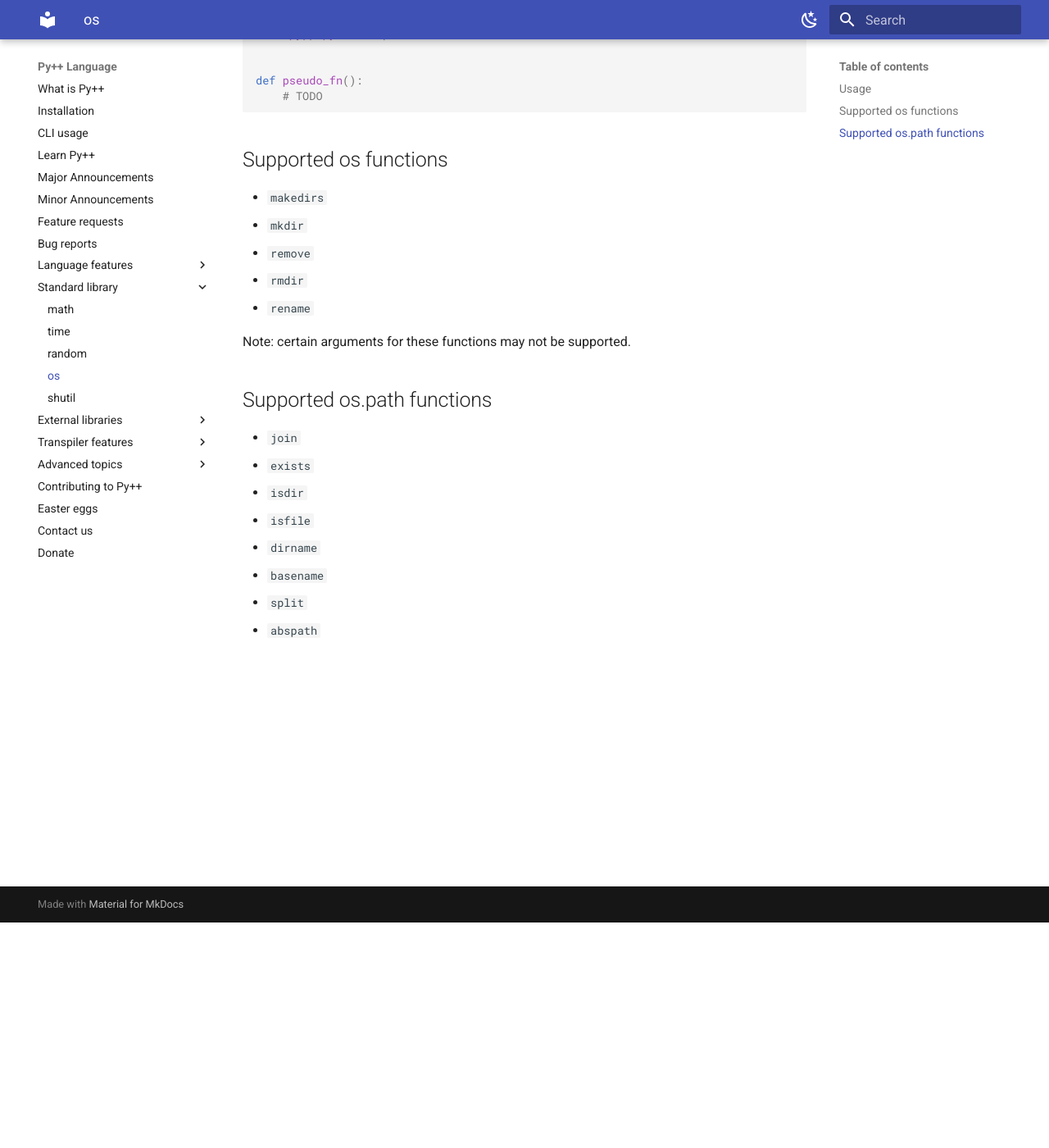
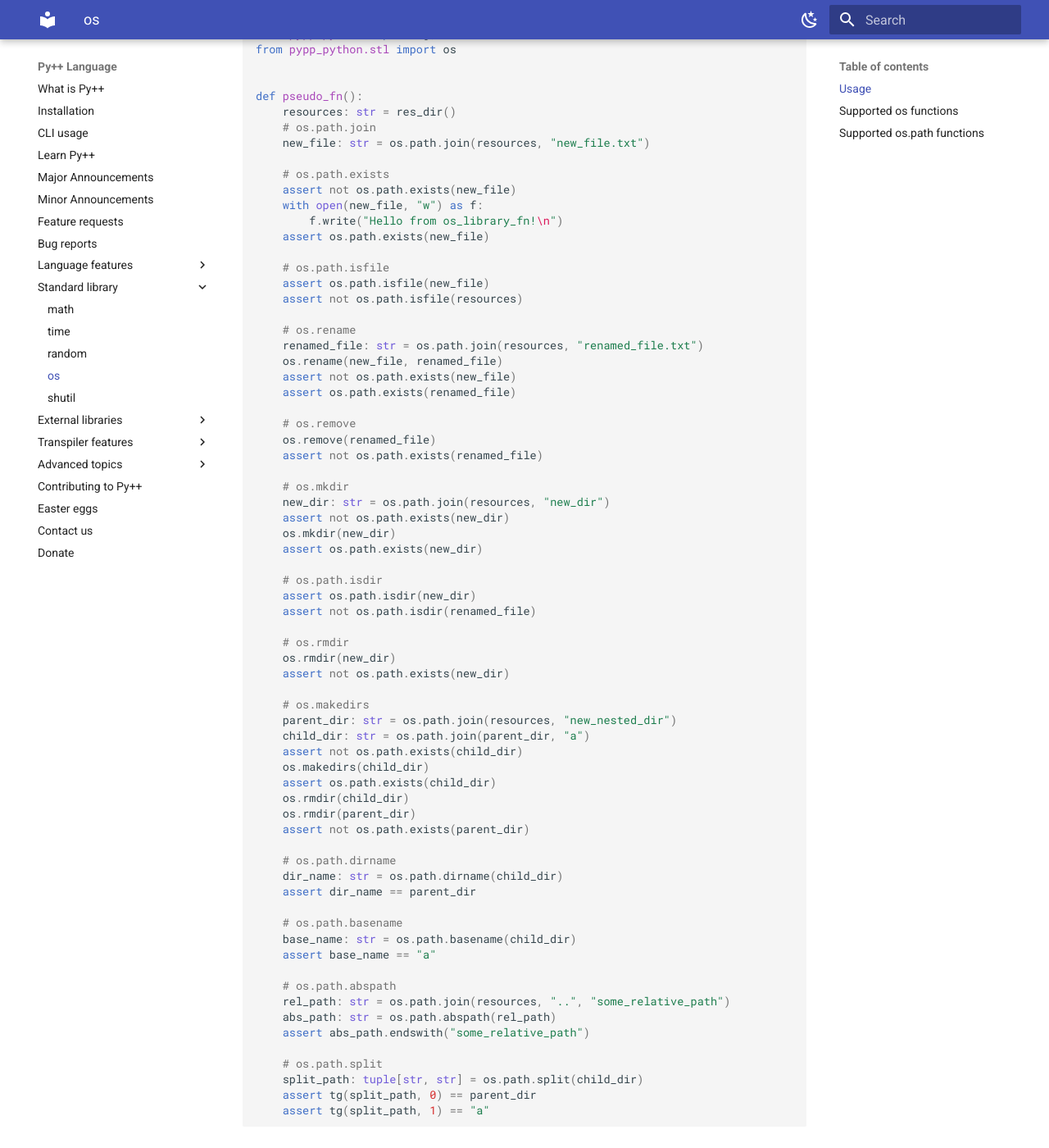
Before and after one commit to curtispuetz/pypp-docs, an MkDocs documentation site: the page built from docs/stl/os.md, in a window 1280 px wide and 1400 px high, scrolled down 275 px. Shown: the whole window at 82% size. Built offline with MkDocs 1.6.1 and Material for MkDocs 9.7.7, drawn with Linux system fonts in a browser that asks for light colours.

Commit message:
work on stl pages

````diff
--- a/docs/stl/os.md
+++ b/docs/stl/os.md
@@ -5,11 +5,77 @@ Like Python's os standard library. Limited at the moment.
 ## Usage
 
 ```python
-from pypp_python import os
+from pypp_python import tg, res_dir
+from pypp_python.stl import os
 
 
 def pseudo_fn():
-    # TODO
+    resources: str = res_dir()
+    # os.path.join
+    new_file: str = os.path.join(resources, "new_file.txt")
+
+    # os.path.exists
+    assert not os.path.exists(new_file)
+    with open(new_file, "w") as f:
+        f.write("Hello from os_library_fn!\n")
+    assert os.path.exists(new_file)
+
+    # os.path.isfile
+    assert os.path.isfile(new_file)
+    assert not os.path.isfile(resources)
+
+    # os.rename
+    renamed_file: str = os.path.join(resources, "renamed_file.txt")
+    os.rename(new_file, renamed_file)
+    assert not os.path.exists(new_file)
+    assert os.path.exists(renamed_file)
+
+    # os.remove
+    os.remove(renamed_file)
+    assert not os.path.exists(renamed_file)
+
+    # os.mkdir
+    new_dir: str = os.path.join(resources, "new_dir")
+    assert not os.path.exists(new_dir)
+    os.mkdir(new_dir)
+    assert os.path.exists(new_dir)
+
+    # os.path.isdir
+    assert os.path.isdir(new_dir)
+    assert not os.path.isdir(renamed_file)
+
+    # os.rmdir
+    os.rmdir(new_dir)
+    assert not os.path.exists(new_dir)
+
+    # os.makedirs
+    parent_dir: str = os.path.join(resources, "new_nested_dir")
+    child_dir: str = os.path.join(parent_dir, "a")
+    assert not os.path.exists(child_dir)
+    os.makedirs(child_dir)
+    assert os.path.exists(child_dir)
+    os.rmdir(child_dir)
+    os.rmdir(parent_dir)
+    assert not os.path.exists(parent_dir)
+
+    # os.path.dirname
+    dir_name: str = os.path.dirname(child_dir)
+    assert dir_name == parent_dir
+
+    # os.path.basename
+    base_name: str = os.path.basename(child_dir)
+    assert base_name == "a"
+
+    # os.path.abspath
+    rel_path: str = os.path.join(resources, "..", "some_relative_path")
+    abs_path: str = os.path.abspath(rel_path)
+    assert abs_path.endswith("some_relative_path")
+
+    # os.path.split
+    split_path: tuple[str, str] = os.path.split(child_dir)
+    assert tg(split_path, 0) == parent_dir
+    assert tg(split_path, 1) == "a"
+
 ```
 
 ## Supported os functions
````
Also changed, not shown: docs/stl/math.md (+8 -3 lines), docs/stl/random.md (+8 -4 lines), docs/stl/shutil.md (+12 -2 lines), docs/stl/time.md (+2 -1 lines).
